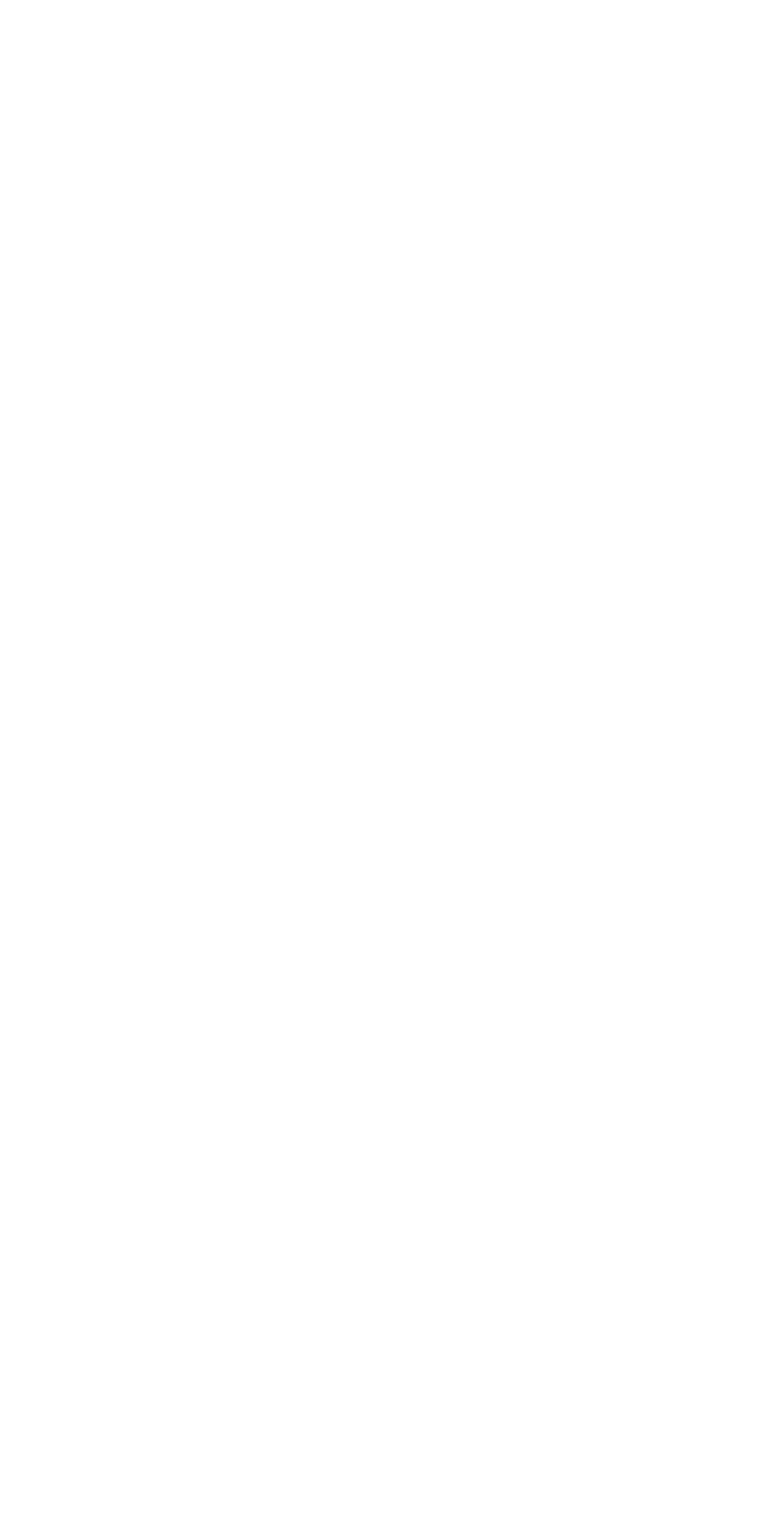
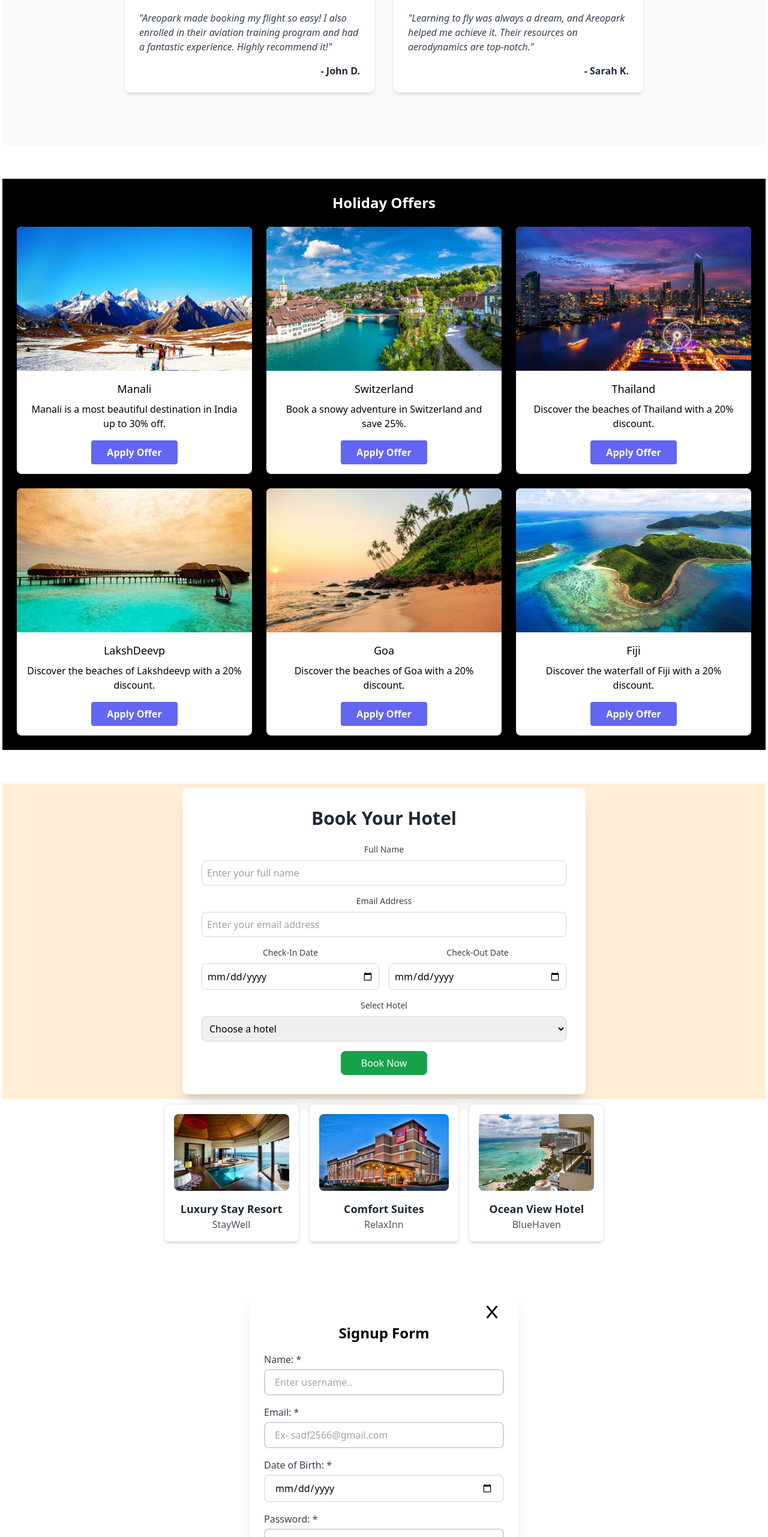
Before and after one commit to suraj4589/areopark, a React (Vite) app: page / in a window 1280 px wide. Shown: the part 3404-5966 px from the top of the page at 60% size. Before the commit the page ends 2117 px from the top, so only its background shows below. Built offline with nearby package versions, Linux system fonts and the light colour scheme.

Commit message:
Update Home.jsx

```diff
--- a/src/pages/Home.jsx
+++ b/src/pages/Home.jsx
@@ -4,6 +4,11 @@ import FlightSearchForm from '../components/bookairticket/FlightSearchForm'
 import WhereGoMore from '../components/Homecontainer/WhereGoMore'
 import AirlinePartners from '../components/Homecontainer/AirlinePartners'
 import AreoparkScene from '../components/Homecontainer/AreoparkScene'
+import LoginForm from '../components/login/LoginForm'
+import About from './About'
+import HotelBooking from './HotelBooking'
+import HolidayOffer from './HolidayOffer'
+import SignupForm from '../components/signup/SignUpForm'
 
 const LazyImage = React.lazy(() =>
   import('../components/Homecontainer/PopulerDestination'))
@@ -26,6 +31,11 @@ function Home() {
         <Suspense fallback={<div>Loading images...</div>}>
           <LazyImage />
         </Suspense>
+        <About/>
+        <HolidayOffer/>
+        <HotelBooking/>
+        <SignupForm/>
+        <LoginForm/>
       </div>
     </>
   )
```
